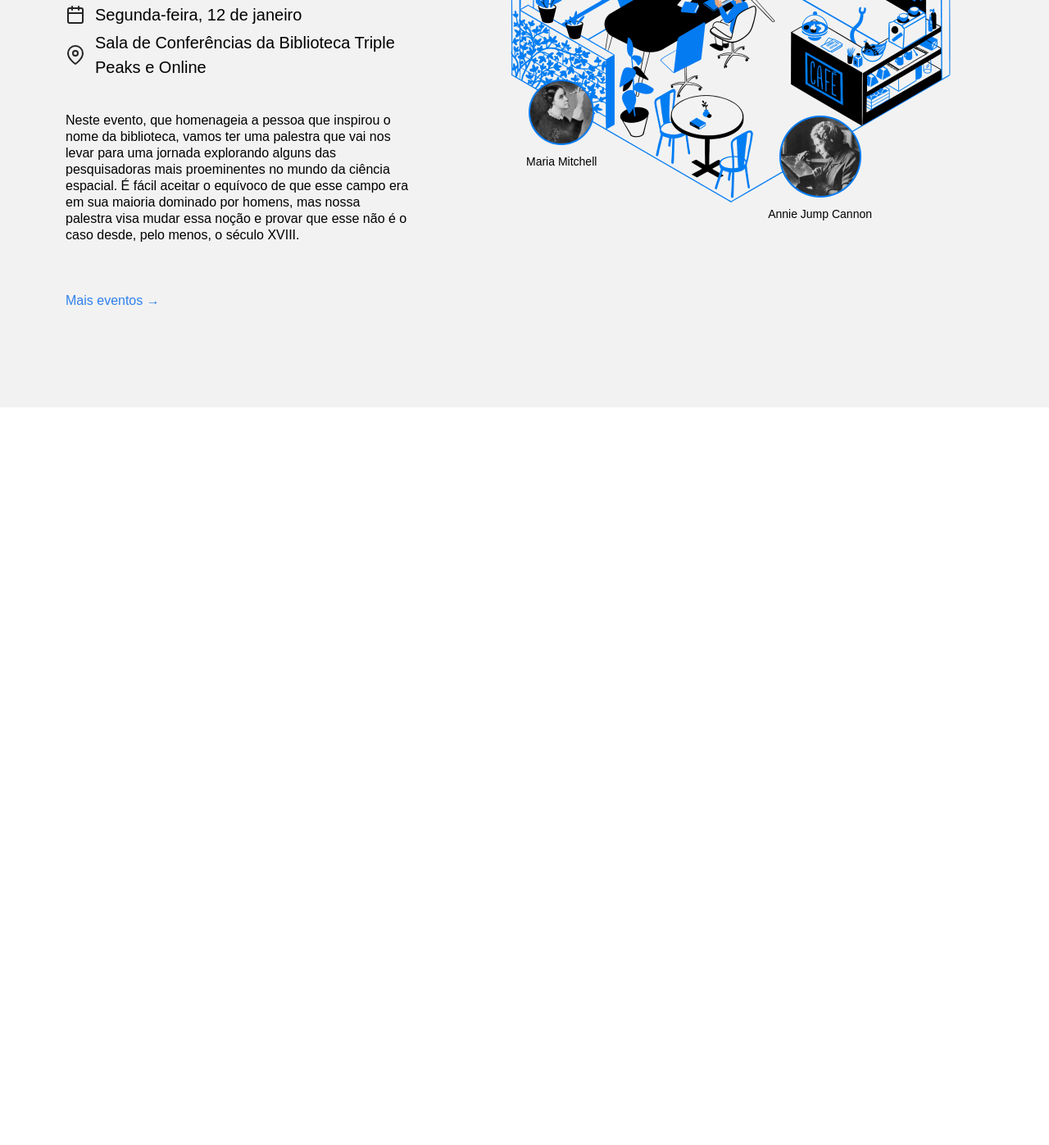
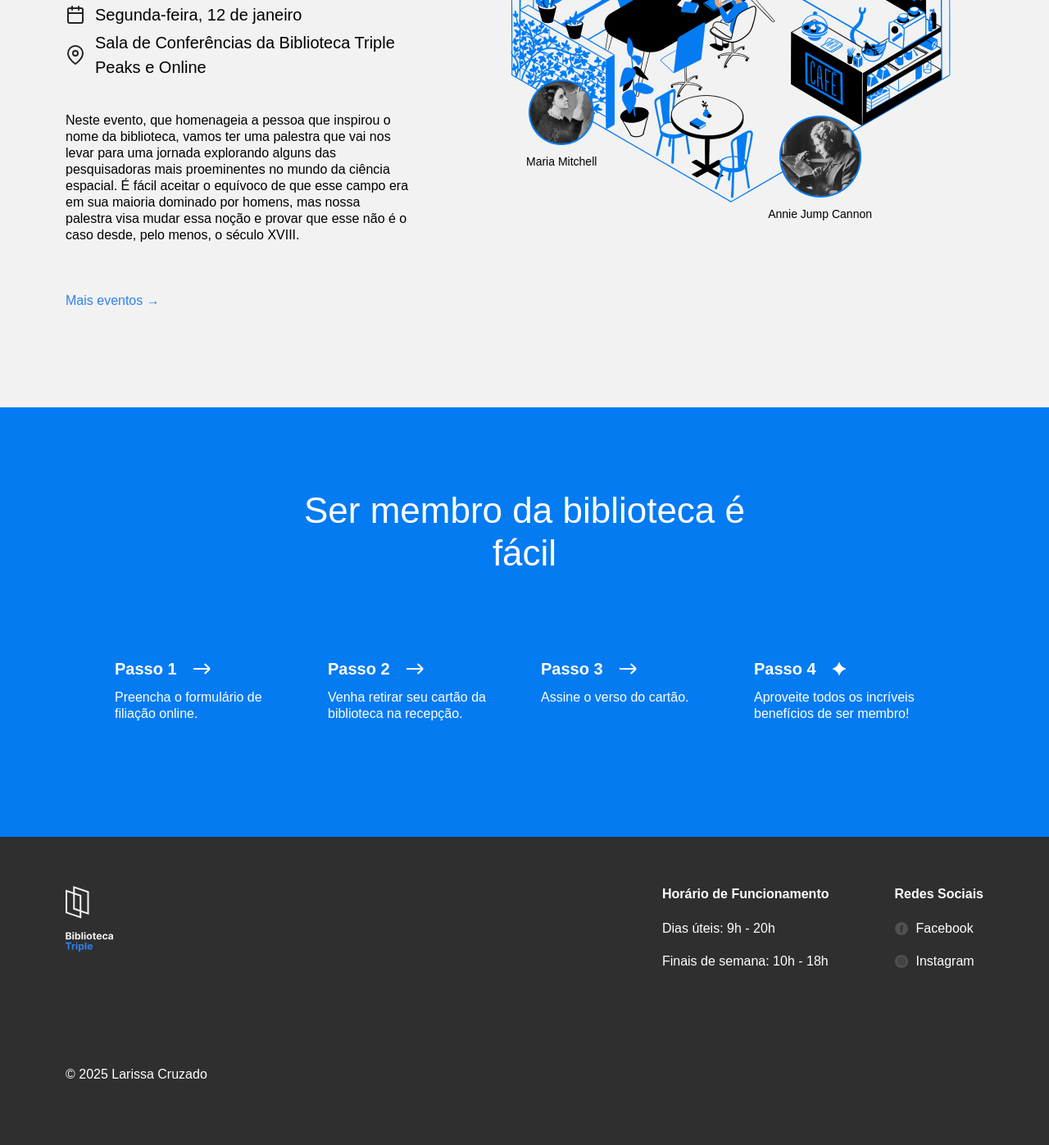
Before and after one commit to LariCruzado/web_project_library, a plain HTML site: page index.html in a window 1280 px wide. Shown: the part 2493-3890 px from the top of the page at 82% size. Before the commit the page ends 2990 px from the top, so only its background shows below. Drawn offline with Linux system fonts and the light colour scheme.

Commit message:
nova sessão rodapé

```diff
--- a/index.html
+++ b/index.html
@@ -219,7 +219,106 @@
             </div>
           </div>
         </section>
+        <section class="membership" id="membership">
+          <h2 class="membership__title">Ser membro da biblioteca é fácil</h2>
+          <ul class="membership__steps">
+            <li class="step">
+              <h3 class="step__title">
+                Passo 1
+                <img
+                  src="./images/icon_step_forward.svg"
+                  alt="icon forward"
+                  class="step__icon"
+                />
+              </h3>
+              <p class="step__description">
+                Preencha o formulário de filiação online.
+              </p>
+            </li>
+            <li class="step">
+              <h3 class="step__title">
+                Passo 2
+                <img
+                  src="./images/icon_step_forward.svg"
+                  alt="icon forward"
+                  class="step__icon"
+                />
+              </h3>
+              <p class="step__description">
+                Venha retirar seu cartão da biblioteca na recepção.
+              </p>
+            </li>
+            <li class="step">
+              <h3 class="step__title">
+                Passo 3
+                <img
+                  src="./images/icon_step_forward.svg"
+                  alt="icon forward"
+                  class="step__icon"
+                />
+              </h3>
+              <p class="step__description">Assine o verso do cartão.</p>
+            </li>
+            <li class="step">
+              <h3 class="step__title">
+                Passo 4
+                <img
+                  src="./images/icon_step_finish.svg"
+                  alt="icon finish"
+                  class="step__icon"
+                />
+              </h3>
+              <p class="step__description">
+                Aproveite todos os incríveis benefícios de ser membro!
+              </p>
+            </li>
+          </ul>
+        </section>
       </main>
+      <footer class="footer" id="footer">
+        <div class="footer__columns">
+          <div class="footer__column">
+            <img
+              src="./images/logo_white.svg"
+              alt="logo footer"
+              class="footer__logo"
+            />
+          </div>
+          <div class="footer__column footer__column_content_hours">
+            <h3 class="footer__column-heading">Horário de Funcionamento</h3>
+            <ul class="footer__list">
+              <li class="footer__list-item">Dias úteis: 9h - 20h</li>
+              <li class="footer__list-item">Finais de semana: 10h - 18h</li>
+            </ul>
+          </div>
+          <div class="footer__column footer__column_content_social">
+            <h3 class="footer__column-heading">Redes Sociais</h3>
+            <ul class="footer__list">
+              <li class="footer__list-item">
+                <a href="#" class="footer__column-link">
+                  <img
+                    src="./images/facebook_white.svg"
+                    alt="image facebook"
+                    class="footer__social-icon"
+                  />
+                  Facebook
+                </a>
+              </li>
+              <li class="footer__list-item">
+                <a href="#" class="footer__column-link">
+                  <img
+                    src="./images/instagram_white.svg"
+                    alt="image instagram"
+                    class="footer__social-icon"
+                  />
+                  Instagram
+                </a>
+              </li>
+            </ul>
+          </div>
+        </div>
+        <p class="footer__copyright">© 2025 Larissa Cruzado</p>
+      </footer>
     </div>
   </body>
 </html>
--- a/styles/style.css
+++ b/styles/style.css
@@ -239,7 +239,6 @@
 
 .events__image {
   max-width: 100%;
-  ;
 }
 
 .person {
@@ -276,19 +275,19 @@
 }
 
 .person__image {
-   max-width: 100%;
+  max-width: 100%;
 }
 
 .person__image_size_l {
-   width: 140px;
+  width: 140px;
 }
 
 .person__image_size_m {
-   width: 100px;
+  width: 100px;
 }
 
 .person__image_size_s {
-   width: 80px;
+  width: 80px;
 }
 
 .person__caption {
@@ -296,3 +295,113 @@
   font-size: 14px;
   margin: 0;
 }
+
+.membership {
+  padding: 100px 0 140px;
+  background-color: #057bf2;
+  color: #ffffff;
+}
+
+.membership__title {
+  max-width: 574px;
+  margin: 0 auto;
+  text-align: center;
+  font-size: 44px;
+  font-weight: 500;
+  line-height: 52px;
+}
+
+.membership__steps {
+  list-style-type: none;
+  padding: 0;
+  margin: 100px 0 0;
+  display: flex;
+  justify-content: center;
+  gap: 40px;
+}
+
+.step {
+  flex-basis: 220px;
+}
+
+.step__title {
+  margin: 0;
+  font-size: 20px;
+  line-height: 30px;
+  font-weight: 700;
+  display: flex;
+  align-items: center;
+}
+
+.step__icon {
+  margin-left: 20px;
+}
+
+.step__description {
+  margin: 10px 0 0;
+}
+
+.footer {
+  box-sizing: border-box;
+  background-color: #2f2f2f;
+  color: white;
+  padding: 60px 80px;
+}
+
+.footer__columns {
+  display: flex;
+  margin-bottom: 100px;
+  align-items: flex-start;
+}
+
+.footer__column_content_logo{
+  flex-shrink: 0;
+}
+
+.footer__column_content_hours {
+  margin-left: auto;
+}
+
+.footer__column_content_social {
+  margin-left: 80px;
+}
+
+.footer__logo {
+  width: 58px;
+  height: 80px;
+}
+
+.footer__column-heading {
+  margin: 0 0 20px;
+  font-size: 16px;
+  line-height: 20px;
+  font-weight: 700;
+}
+
+.footer__list {
+  list-style: none;
+  padding: 0;
+  margin: 0;
+}
+
+.footer__list-item {
+  margin-bottom: 16px;
+  line-height: 1.5;
+}
+
+.footer__column-link {
+  color: white;
+  text-decoration: none;
+  display: flex;
+  align-items: center;
+}
+
+.footer__social-icon {
+  width: 16px;
+  height: 16px;
+  margin-right: 10px;
+}
+
+.footer__copyright {
+  color: #ffffff;
+}
```
